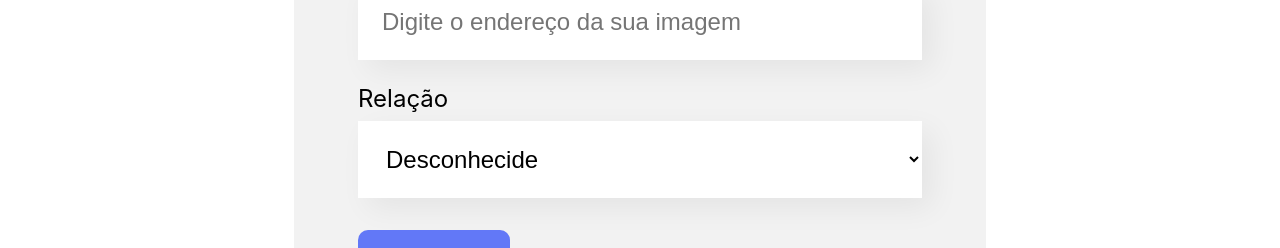
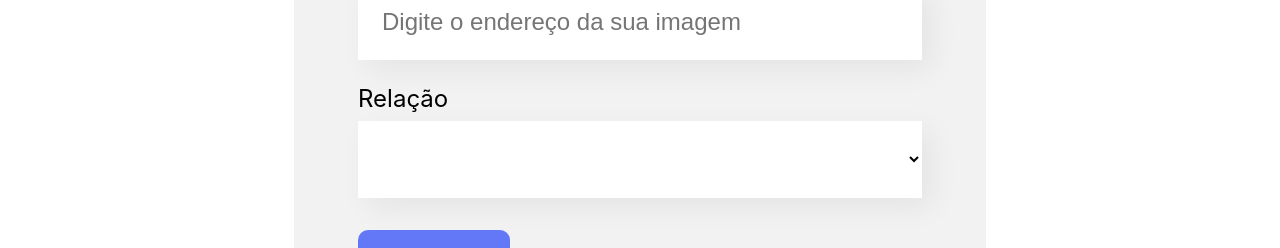
Before and after one commit to ximeneskai/organo, a React (Create React App) app: page / in a window 1280 px wide. Shown: the part 1480-1728 px from the top of the page. Built offline with nearby package versions, Linux system fonts and the light colour scheme.

Commit message:
Aula de React com JavaScript finalizada

```diff
--- a/src/App.js
+++ b/src/App.js
@@ -41,7 +41,7 @@ function App() {
   const [pessoas, setPessoas] = useState([])
 
   const aNovaPessoaAdicionada = (pessoa) => {
-    console.log(pessoa);
+    debugger
     setPessoas([...pessoas, pessoa])
   }
 
--- a/src/componentes/ListaSuspensa/index.js
+++ b/src/componentes/ListaSuspensa/index.js
@@ -8,7 +8,7 @@ const ListaSuspensa = (props) => {
             <select
                 onChange={evento => props.aoAlterado(evento.target.value)}
                 required={props.required}
-                value={props.value}>
+                value={props.valor}><option value=""></option>
                 {props.itens.map(item => <option key={item}>{item}</option>)}
             </select>
         </div>
--- a/src/componentes/Pessoa/index.js
+++ b/src/componentes/Pessoa/index.js
@@ -1,9 +1,9 @@
 import './Pessoa.css'
 
-const Pessoa = ({nome, imagem, cargo}) => {
+const Pessoa = ({nome, imagem, cargo, corDeFundo}) => {
     return (
         <div className='pessoa'>
-            <div className='cabecalho'>
+            <div className='cabecalho' style={{backgroundColor: corDeFundo}}>
                 <img src={imagem} alt={nome} />
             </div>
             <div className='rodape'>
--- a/src/componentes/Relacao/index.js
+++ b/src/componentes/Relacao/index.js
@@ -10,7 +10,7 @@ const Relacao = (props) => {
         >
             <h3 style={{ borderColor: props.corPrimaria }}>{props.nome}</h3>
             <div className='pessoas'>
-            {props.pessoas.map(pessoa => <Pessoa nome={pessoa.nome} cargo={pessoa.cargo} imagem={pessoa.imagem}/>)}
+            {props.pessoas.map(pessoa => <Pessoa corDeFundo={props.corPrimaria} key={pessoa.nome} nome={pessoa.nome} cargo={pessoa.cargo} imagem={pessoa.imagem}/>)}
             </div>
         </section>
     )
```
